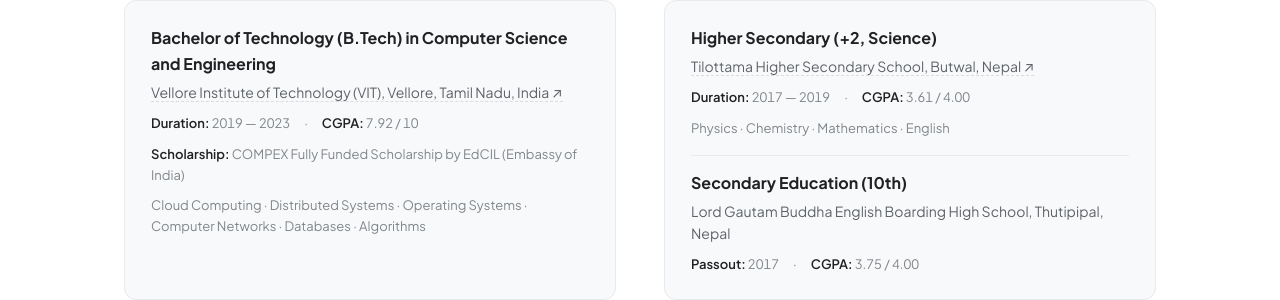
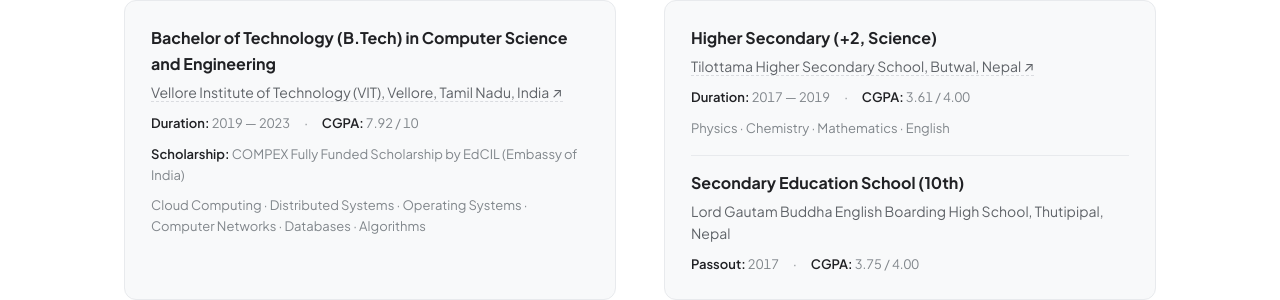
Before and after one commit to impradeepkumargupta/impradeepkumargupta.github.io, a React (Vite) app: page / in a window 1280 px wide. Shown: the part 3725-4025 px from the top of the page. Built offline with nearby package versions, Linux system fonts and the light colour scheme.

Commit message:
Updated Education Section

```diff
--- a/src/App.tsx
+++ b/src/App.tsx
@@ -873,7 +873,7 @@
               </div>
 
               <div className="edu-subblock">
-                <h4>Secondary Education (10th)</h4>
+                <h4>Secondary Education School (10th)</h4>
                 <div className="school">
                   Lord Gautam Buddha English Boarding High School, Thutipipal, Nepal
                 </div>
```
